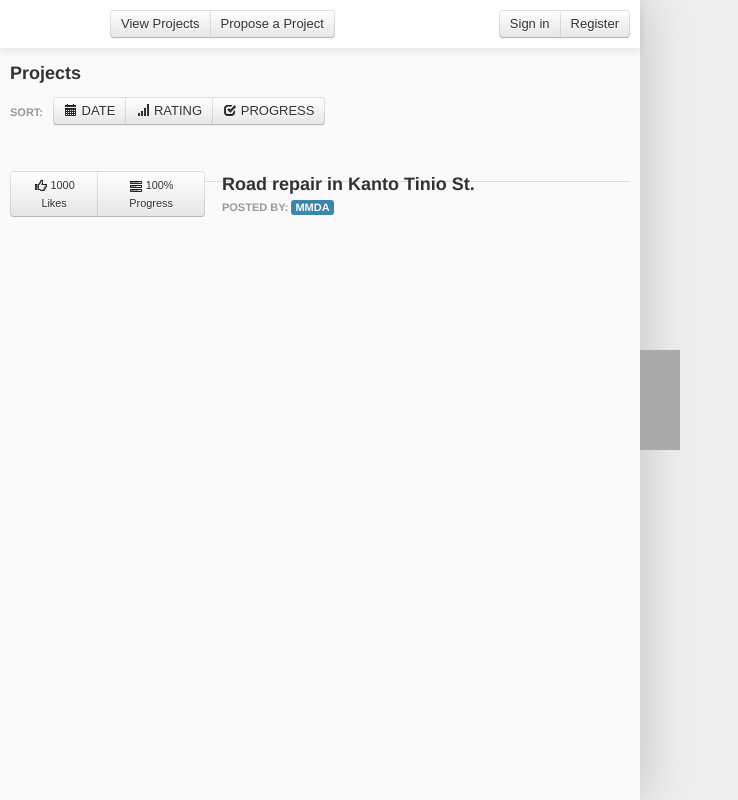
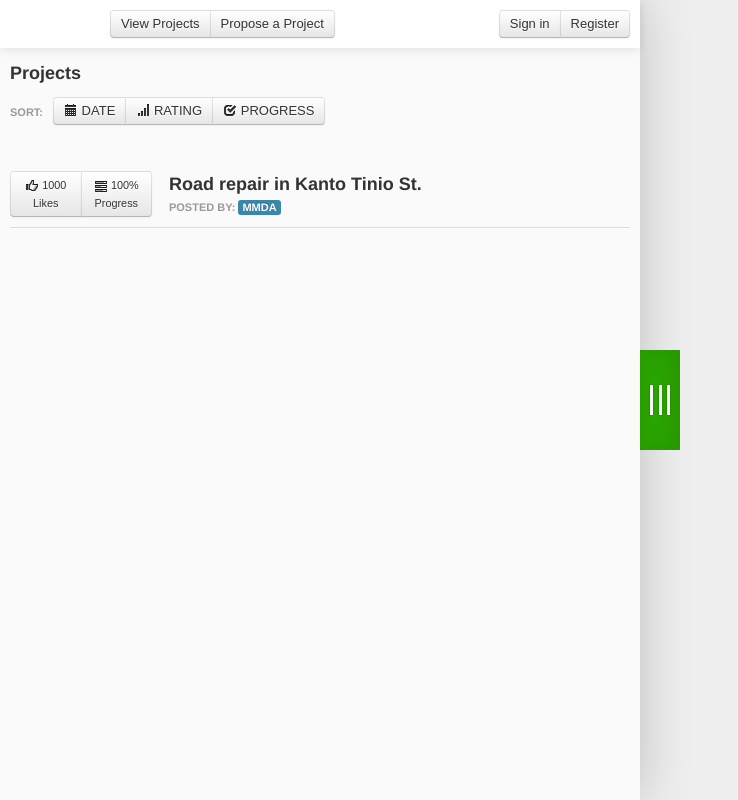
Before and after one commit to rap12/ph-watch, a Django app: template wdwebapp/templates/index.html in a window 1280 px wide. Shown: the whole page, without its empty margins (0-738 px from the left). Run offline with Django 3.2, Linux system fonts and the light colour scheme; the template is opened without the code that fills it, so the values that code supplies are empty; some libraries are stand-ins or nearby versions.

Commit message:
Colored toggle

```diff
--- a/wdwebapp/static/css/style.css
+++ b/wdwebapp/static/css/style.css
@@ -233,6 +233,27 @@ body {
   border-top-right-radius: 5px;
   box-shadow: 0 10px 10px -10px rgba(0, 0, 0, 0.05); }
 
+div#mainpaneltoggle {
+  width: 40px;
+  height: 100px;
+  background: #2aa400;
+  text-align: center;
+  margin-top: -50px;
+  position: fixed;
+  top: 50%;
+  left: 50%;
+  content: ' ';
+  cursor: pointer;
+  box-shadow: inset -5px 0px 20px rgba(0, 0, 0, 0.1); }
+  div#mainpaneltoggle span {
+    width: 3px;
+    height: 30px;
+    background: #fafafa;
+    display: inline-block;
+    cursor: pointer;
+    margin: 35px 1px 0;
+    box-shadow: 0 0px 2px rgba(0, 0, 0, 0.3); }
+
 div#mainpanel {
   width: 50%;
   height: 100%;
@@ -241,15 +262,6 @@ div#mainpanel {
   top: 0;
   left: 0;
   box-shadow: 0 0 50px rgba(0, 0, 0, 0.2); }
-  div#mainpanel :after {
-    width: 40px;
-    height: 100px;
-    background: #aaa;
-    margin-top: -50px;
-    position: fixed;
-    top: 50%;
-    left: 50%;
-    content: ' '; }
   div#mainpanel header#mainheader {
     background: #fff;
     float: left;
@@ -296,12 +308,9 @@ div#mainpanel {
           border-bottom: 1px solid #ddd;
           box-shadow: 0 4px 4px -4px white; }
           div#mainpanel div#content div#project-list ul li div.project-buttons button {
+            width: 50%;
             font-size: 0.8em;
             padding: 10px auto; }
-          div#mainpanel div#content div#project-list ul li div.project-buttons button:first-child {
-            width: 45%; }
-          div#mainpanel div#content div#project-list ul li div.project-buttons button:last-child {
-            width: 55%; }
         div#mainpanel div#content div#project-list ul li:first-child {
           border-top: none; }
 
--- a/wdwebapp/static/css/style.scss
+++ b/wdwebapp/static/css/style.scss
@@ -92,6 +92,30 @@ body {
 	box-shadow: 0 10px 10px -10px rgba(0, 0, 0, 0.05);
 }
 
+div#mainpaneltoggle {
+	width: 40px;
+	height: 100px;
+	background: #2aa400;
+	text-align: center;
+	margin-top: -50px;
+	position: fixed;
+	top: 50%;
+	left: 50%;
+	content: ' ';
+	cursor: pointer;
+	box-shadow: inset -5px 0px 20px rgba(0, 0, 0, 0.1);
+
+	span {
+		width: 3px;
+		height: 30px;
+		background: #fafafa;
+		display: inline-block;
+		cursor: pointer;
+		margin: 35px 1px 0;
+		box-shadow: 0 0px 2px rgba(0, 0, 0, 0.3);
+	}
+}
+
 div#mainpanel {
 	width: 50%;
 	height: 100%;
@@ -101,16 +125,7 @@ div#mainpanel {
 	left: 0;
 	box-shadow: 0 0 50px rgba(0, 0, 0, 0.2);
 
-	:after {
-		width: 40px;
-		height: 100px;
-		background: #aaa;
-		margin-top: -50px;
-		position: fixed;
-		top: 50%;
-		left: 50%;
-		content: ' ';
-	}
+
 
 	header#mainheader {
 		background: #fff;
@@ -176,14 +191,9 @@ div#mainpanel {
 
 					div.project-buttons {
 						button {
+							width: 50%;
 							font-size: 0.8em;
 							padding: 10px auto;
-						}
-						button:first-child {
-							width: 45%;
-						}
-						button:last-child {
-							width: 55%;
 						}
 					}
 				}
--- a/wdwebapp/static/js/script.js
+++ b/wdwebapp/static/js/script.js
@@ -6,10 +6,10 @@ $(document).ready(function(){
 		fileinputbootstrap();
 	}
 
-	// Posts
+	/*// Posts
 	$('li.post').each(function (index) {
 		scrollfixcontainer('.post-info', $(this).attr('class').split(' ')[1]);
-	});
+	});*/
 
 });
 
--- a/wdwebapp/templates/base.html
+++ b/wdwebapp/templates/base.html
@@ -36,7 +36,6 @@
 					</div>
 				</nav>
 			</header>
-			<div class="clearfix"></div>
 			<div id="content">
 				<div id="sortpanel">
 					<h3>Projects</h3>
@@ -53,11 +52,11 @@
 				<div id="project-list">
 					<ul class="unstyled">
 						<li class="row-fluid">
-							<div class="span4 project-buttons btn-group">
+							<div class="span3 project-buttons btn-group">
 								<button type="button" class="btn"><i class="icon-thumbs-up"></i> 1000<br />Likes</button>
 								<button type="button" class="btn"><i class="icon-tasks"></i> 100%<br />Progress</button>
 							</div>
-							<div class="span8">
+							<div class="span9">
 								<h3>Road repair in Kanto Tinio St.</h3>
 								<h6>POSTED BY: <span class="label label-info">MMDA</span></h6>
 							</div>
@@ -66,6 +65,11 @@
 					</ul>
 				</div>
 			</div>
+		</div>
+		<div id="mainpaneltoggle">
+			<span></span>
+			<span></span>
+			<span></span>
 		</div>
 	</div>
 
```
Also changed, not shown: wdwebapp/static/img/togglehide.png (added), 2 other files.
